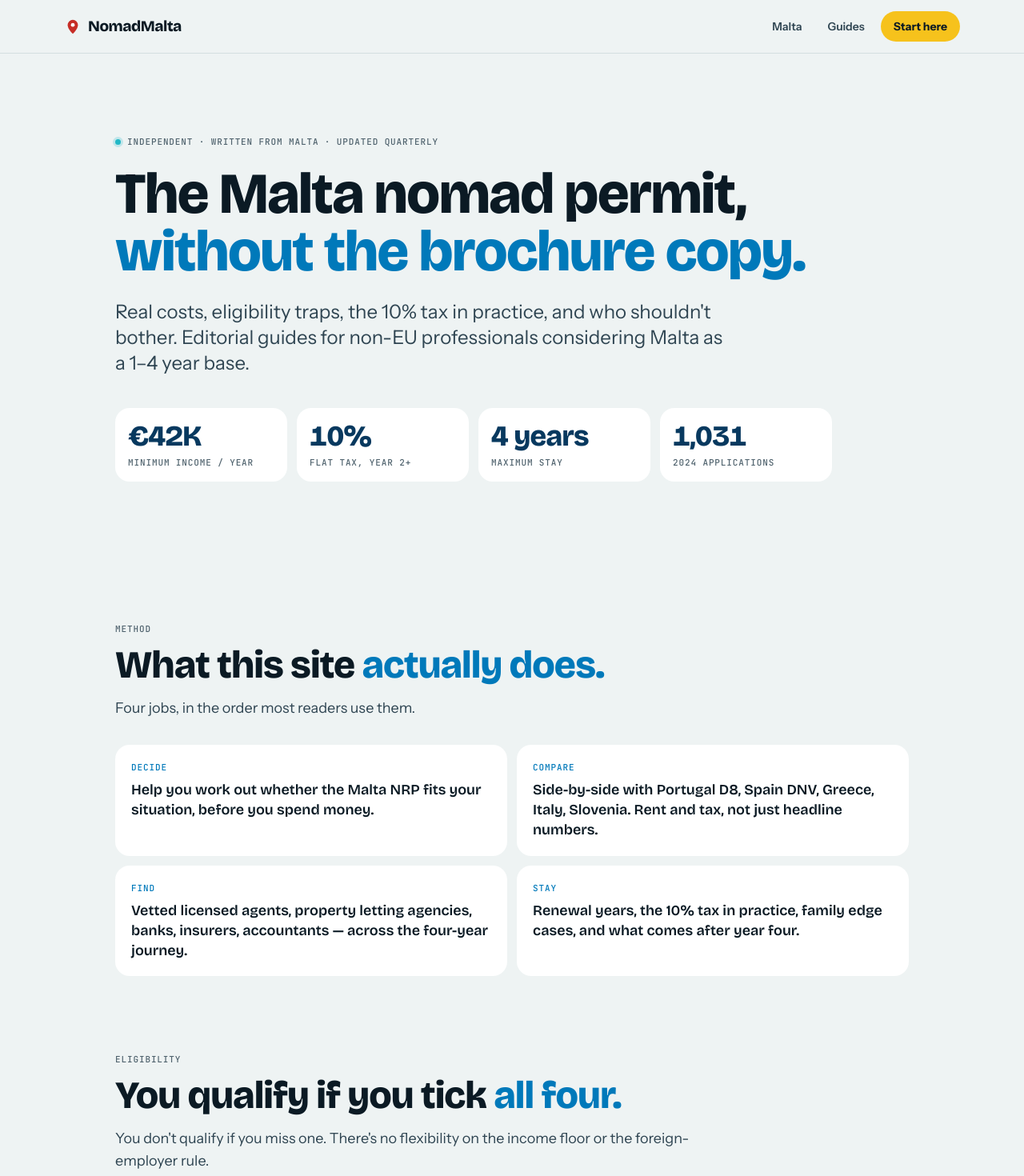
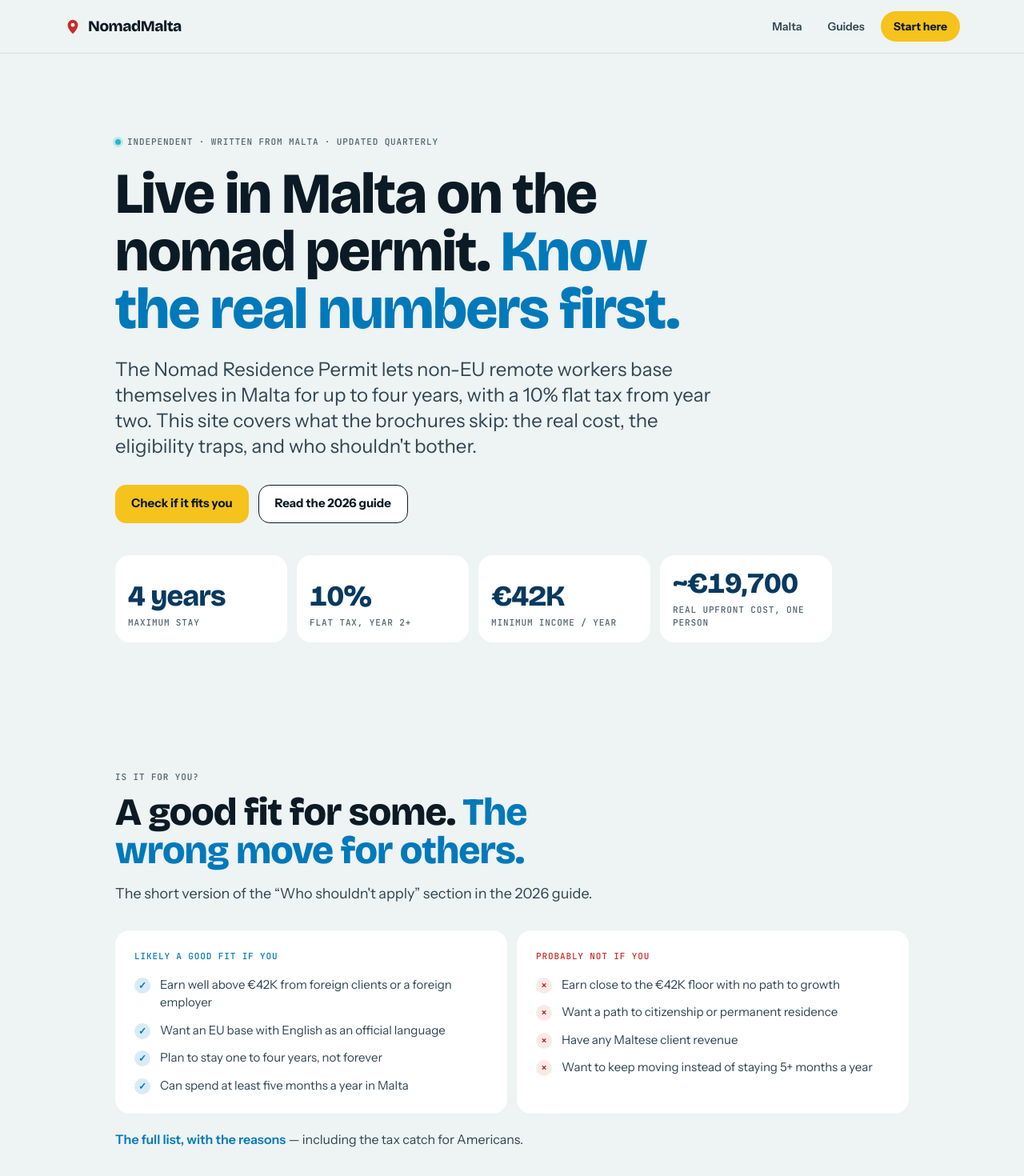
Before and after one commit to licsuj/nomadproject, a React (Vite) app: page / in a window 1280 px wide. Shown: the top 1470 px of the page at 80% size. Built offline with nearby package versions, Linux system fonts and the light colour scheme.

Commit message:
Add files via upload

```diff
--- a/spots/assets/board.js
+++ b/spots/assets/board.js
@@ -4,7 +4,8 @@
 const L = window.LOCATION;
 const SPOTS = window.SPOTS || [];
 const CONTACT = "hello@example.com";           // ← replace before launch
-const STALE_MIN = 90;                            // minutes in background before asking "Moved on?"
+const STALE_MIN = 90;
+const NOMAD_URL = "https://nomadmalta.com/?utm_source=spots&utm_medium=qr";   // sister site                            // minutes in background before asking "Moved on?"
 
 const esc = s => String(s ?? "").replace(/[&<>"']/g, c => ({"&":"&amp;","<":"&lt;",">":"&gt;",'"':"&quot;","'":"&#39;"}[c]));
 const fill = (s, o) => s.replace(/\{(\w+)\}/g, (_, k) => o[k] ?? "");
@@ -27,6 +28,7 @@
     capH:"Pick a caption", capSub:"Swipe for 5 styles. Copies with hashtags.", copy:"Copy", tagsOnly:"Tags only", copied:"Copied ✓", selected:"Selected, tap Copy",
     locTag:"Location tag", net:"",
     boatH:"See the caves from inside", boatP:"Boats leave from Wied iż-Żurrieq harbour, a short drive down the road.", boatGo:"Book a boat trip ↗", aff:"Affiliate link, same price for you.",
+    nomadH:"Staying longer than a holiday?", nomadP:"NomadMalta: independent guides to living in Malta on the nomad permit.", nomadGo:"Visit NomadMalta ↗",
     featH:"Get featured here", featP:"Add {tag}{handle} when you post. We show the best ones, with credit.",
     pick:"Local pick · Sponsored",
     otherH:"Other spots", find:"Find my spot", finding:"Checking…", notNear:"No board spot near you right now.", locOff:"Location unavailable. Pick from the list.", soon:"draft",
@@ -53,6 +55,7 @@
     locTag:"定位",
     net:"用国内手机卡漫游时，Instagram 和 TikTok 通常打不开，小红书、抖音、微信可以正常用，所以默认给你小红书图文版。",
     boatH:"想进洞看？", boatP:"山下 Wied iż-Żurrieq 小港口有游船，开车几分钟。", boatGo:"预订游船 ↗", aff:"推广链接，价格不变。",
+    nomadH:"想在马耳他住得更久？", nomadP:"NomadMalta：马耳他数字游民居留许可的独立指南（英文）。", nomadGo:"访问 NomadMalta ↗",
     featH:"有机会展示在这里", featP:"发布时带上 {tag}{handle}，我们会展示优秀作品并注明作者。",
     pick:"本地推荐 · 赞助",
     otherH:"其他景点", find:"定位我的景点", finding:"定位中…", notNear:"附近暂时没有我们的景点页面。", locOff:"无法定位，请从列表选择。", soon:"草稿",
@@ -188,6 +191,7 @@
   if (L.localPick) more.push(`<div class="row pick"><span class="label">${T.pick}</span><h3>${esc(L.localPick.name)}</h3><p>${esc(L.localPick[lang])}</p>${L.localPick.url?`<a class="go" data-track="local_pick" href="${esc(L.localPick.url)}" target="_blank" rel="noopener sponsored">${esc(L.localPick.name)} ↗</a>`:""}</div>`);
   more.push(`<div class="row"><h3>${T.boatH}</h3><p>${T.boatP}</p>${L.boat.url?`<a class="go" data-track="boat" href="${esc(L.boat.url)}" target="_blank" rel="noopener sponsored">${T.boatGo}</a><small>${T.aff}</small>`:""}</div>`);
   more.push(`<div class="row"><h3>${T.featH}</h3><p>${fill(T.featP,{tag:`<b>${esc(tag)}</b>`, handle: handle?` ${lang==="zh"?"并 @":"+ "}<b>${esc(handle)}</b>`:""})}</p></div>`);
+  more.push(`<div class="row"><h3>${T.nomadH}</h3><p>${T.nomadP}</p><a class="go" data-track="nomadmalta" href="${NOMAD_URL}" target="_blank" rel="noopener">${T.nomadGo}</a></div>`);
   if (others.length) more.push(`<div class="row"><h3>${T.otherH}</h3>${spotList()}</div>`);
   if (lang === "en" && L.signup && L.signup.action) more.push(`<form class="row" id="signup" action="${esc(L.signup.action)}" method="post" target="_blank">
       <h3>${T.sigH}</h3><p>${T.sigP}</p>
--- a/src/components/ArticleRenderer.tsx
+++ b/src/components/ArticleRenderer.tsx
@@ -17,6 +17,7 @@
 export function slugify(text: string): string {
   return text
     .toLowerCase()
+    .replace(/['\u2019]/g, '')
     .normalize('NFKD')
     .replace(/[̀-ͯ]/g, '')
     .replace(/[^a-z0-9]+/g, '-')
--- a/src/components/SiteHeader.tsx
+++ b/src/components/SiteHeader.tsx
@@ -30,12 +30,12 @@
               {n.label}
             </NavLink>
           ))}
-          <Link to="/guides" className="sm:hidden rounded-full px-3 py-2 text-ink-soft no-underline">
+          <Link to="/guides" className="sm:hidden rounded-full px-2 py-2 text-ink-soft no-underline">
             Guides
           </Link>
           <Link
             to="/guides/2026-malta-nrp-guide"
-            className="inline-flex min-h-[38px] items-center whitespace-nowrap rounded-full bg-luzzu px-4 font-bold text-ink no-underline hover:brightness-95"
+            className="inline-flex min-h-[38px] items-center whitespace-nowrap rounded-full bg-luzzu px-3.5 sm:px-4 font-bold text-ink no-underline hover:brightness-95"
           >
             Start here
           </Link>
--- a/src/pages/HomePage.tsx
+++ b/src/pages/HomePage.tsx
@@ -40,7 +40,7 @@
   useSeo({
     title: 'NomadMalta — The Malta nomad permit, without the brochure copy',
     description:
-      'Working guides on the Malta Nomad Residence Permit. Cost, process, eligibility, and the edge cases nobody else publishes.',
+      'Live in Malta on the Nomad Residence Permit: the real upfront cost, who qualifies, the 10% flat tax, and who shouldn\'t apply. Independent guides written from Malta.',
     canonicalPath: '/',
     jsonLd: withOrg(website, {
       '@context': 'https://schema.org',
@@ -63,35 +63,60 @@
   return (
     <>
       {/* ============== HERO ============== */}
-      <section className="container max-w-5xl pt-12 pb-14 md:pt-24 md:pb-20">
+      <section className="container max-w-5xl pt-12 pb-12 md:pt-24 md:pb-16">
         <div className="eyebrow live-dot mb-5">Independent · Written from Malta · Updated quarterly</div>
         <h1 className="display text-[40px] leading-[1] md:text-7xl max-w-4xl mb-6">
-          The Malta nomad permit, <em>without the brochure copy.</em>
+          Live in Malta on the nomad permit. <em>Know the real numbers first.</em>
         </h1>
         <p className="text-lg md:text-2xl text-ink-soft leading-relaxed max-w-3xl">
-          Real costs, eligibility traps, the 10% tax in practice, and who
-          shouldn't bother. Editorial guides for non-EU professionals
-          considering Malta as a 1–4 year base.
+          The Nomad Residence Permit lets non-EU remote workers base
+          themselves in Malta for up to four years, with a 10% flat tax from
+          year two. This site covers what the brochures skip: the real cost,
+          the eligibility traps, and who shouldn't bother.
         </p>
+        <div className="mt-8 flex flex-col gap-3 sm:flex-row">
+          <a href="#fit" className="btn-y">Check if it fits you</a>
+          <Link to="/guides/2026-malta-nrp-guide" className="btn-o">Read the 2026 guide</Link>
+        </div>
         <dl className="mt-10 grid grid-cols-2 gap-3 md:grid-cols-4 max-w-4xl">
+          <Stat value="4 years" label="Maximum stay" />
+          <Stat value="10%" label="Flat tax, year 2+" />
           <Stat value="€42K" label="Minimum income / year" />
-          <Stat value="10%" label="Flat tax, year 2+" />
-          <Stat value="4 years" label="Maximum stay" />
-          <Stat value="1,031" label="2024 applications" />
+          <Stat value="~€19,700" label="Real upfront cost, one person" />
         </dl>
       </section>
 
-      {/* ============== WHAT THIS SITE DOES ============== */}
-      <Section id="method">
-        <SectionHead label="Method" subhead="Four jobs, in the order most readers use them.">
-          What this site <em>actually does.</em>
+      {/* ============== FIT ============== */}
+      <Section id="fit">
+        <SectionHead label="Is it for you?" subhead="The short version of the “Who shouldn't apply” section in the 2026 guide.">
+          A good fit for some. <em>The wrong move for others.</em>
         </SectionHead>
         <div className="mt-8 grid grid-cols-1 gap-3 md:grid-cols-2">
-          <Job heading="Decide" body="Help you work out whether the Malta NRP fits your situation, before you spend money." />
-          <Job heading="Compare" body="Side-by-side with Portugal D8, Spain DNV, Greece, Italy, Slovenia. Rent and tax, not just headline numbers." />
-          <Job heading="Find" body="Vetted licensed agents, property letting agencies, banks, insurers, accountants — across the four-year journey." />
-          <Job heading="Stay" body="Renewal years, the 10% tax in practice, family edge cases, and what comes after year four." />
+          <div className="card p-5 md:p-6">
+            <h3 className="eyebrow mb-4 text-sea">Likely a good fit if you</h3>
+            <ul className="grid gap-3 text-[15px] text-ink-soft">
+              <FitItem good>Earn well above €42K from foreign clients or a foreign employer</FitItem>
+              <FitItem good>Want an EU base with English as an official language</FitItem>
+              <FitItem good>Plan to stay one to four years, not forever</FitItem>
+              <FitItem good>Can spend at least five months a year in Malta</FitItem>
+            </ul>
+          </div>
+          <div className="card p-5 md:p-6">
+            <h3 className="eyebrow mb-4 text-flag">Probably not if you</h3>
+            <ul className="grid gap-3 text-[15px] text-ink-soft">
+              <FitItem>Earn close to the €42K floor with no path to growth</FitItem>
+              <FitItem>Want a path to citizenship or permanent residence</FitItem>
+              <FitItem>Have any Maltese client revenue</FitItem>
+              <FitItem>Want to keep moving instead of staying 5+ months a year</FitItem>
+            </ul>
+          </div>
         </div>
+        <p className="mt-5 text-base text-ink-soft">
+          <Link to="/guides/2026-malta-nrp-guide#who-shouldnt-apply" className="font-semibold text-sea hover:underline">
+            The full list, with the reasons
+          </Link>{' '}
+          — including the tax catch for Americans.
+        </p>
       </Section>
 
       {/* ============== ELIGIBILITY ============== */}
@@ -216,6 +241,27 @@
         </div>
       </Section>
 
+      {/* ============== CHEAT SHEET ============== */}
+      <section className="container max-w-5xl pt-16 md:pt-24">
+        <div className="panel-dark rounded-[24px] px-6 py-10 md:px-12 md:py-14">
+          <div className="relative max-w-2xl">
+            <div className="eyebrow-dark mb-4">One-page summary</div>
+            <h2 className="font-display text-3xl md:text-5xl font-extrabold leading-tight text-white mb-5">
+              The Malta Nomad Permit Cheat Sheet, 2026.
+            </h2>
+            <p className="text-lg text-on-dark-mute leading-relaxed mb-8">
+              One A4 page. The condensed reference for when you're actually applying — print it, give it to your accountant, keep it on your phone. Everything else lives in the <Link to="/guides" className="font-semibold text-on-dark underline">guides</Link>. This is the page you'll come back to.
+            </p>
+            <a href="https://nomadmalta.beehiiv.com/subscribe" target="_blank" rel="noopener noreferrer" className="btn-y">
+              Get the cheat sheet <span aria-hidden="true">→</span>
+            </a>
+            <p className="mt-4 text-xs text-on-dark-mute">
+              We won't email you weekly. Future emails only when regulations change or something significant publishes.
+            </p>
+          </div>
+        </div>
+      </section>
+
       {/* ============== DIRECTORY ============== */}
       <Section id="directory" wide>
         <SectionHead label="Directory" subhead="Vetted partners across the four-year customer journey. Affiliate links earn a fee. Independent listings don't. Both are tagged so you can tell.">
@@ -272,27 +318,6 @@
         </p>
       </Section>
 
-      {/* ============== CHEAT SHEET ============== */}
-      <section className="container max-w-5xl pt-16 md:pt-24">
-        <div className="panel-dark rounded-[24px] px-6 py-10 md:px-12 md:py-14">
-          <div className="relative max-w-2xl">
-            <div className="eyebrow-dark mb-4">One-page summary</div>
-            <h2 className="font-display text-3xl md:text-5xl font-extrabold leading-tight text-white mb-5">
-              The Malta Nomad Permit Cheat Sheet, 2026.
-            </h2>
-            <p className="text-lg text-on-dark-mute leading-relaxed mb-8">
-              One A4 page. The condensed reference for when you're actually applying — print it, give it to your accountant, keep it on your phone. Everything else lives in the <Link to="/guides" className="font-semibold text-on-dark underline">guides</Link>. This is the page you'll come back to.
-            </p>
-            <a href="https://nomadmalta.beehiiv.com/subscribe" target="_blank" rel="noopener noreferrer" className="btn-y">
-              Get the cheat sheet <span aria-hidden="true">→</span>
-            </a>
-            <p className="mt-4 text-xs text-on-dark-mute">
-              We won't email you weekly. Future emails only when regulations change or something significant publishes.
-            </p>
-          </div>
-        </div>
-      </section>
-
       {/* ============== FAQ ============== */}
       <Section id="faq">
         <SectionHead label="FAQ" subhead="Plain answers to the seven questions readers ask most often. Longer answers in the guides.">
@@ -308,6 +333,19 @@
               <p className="pb-5 text-base text-ink-soft leading-relaxed">{f.a}</p>
             </details>
           ))}
+        </div>
+      </Section>
+
+      {/* ============== WHAT THIS SITE DOES ============== */}
+      <Section id="method">
+        <SectionHead label="Method" subhead="Four jobs, in the order most readers use them.">
+          What this site <em>actually does.</em>
+        </SectionHead>
+        <div className="mt-8 grid grid-cols-1 gap-3 md:grid-cols-2">
+          <Job heading="Decide" body="Help you work out whether the Malta NRP fits your situation, before you spend money." />
+          <Job heading="Compare" body="Side-by-side with Portugal D8, Spain DNV, Greece, Italy, Slovenia. Rent and tax, not just headline numbers." />
+          <Job heading="Find" body="Vetted licensed agents, property letting agencies, banks, insurers, accountants — across the four-year journey." />
+          <Job heading="Stay" body="Renewal years, the 10% tax in practice, family edge cases, and what comes after year four." />
         </div>
       </Section>
 
@@ -332,6 +370,22 @@
     <section id={id} className={`container ${wide ? 'max-w-6xl' : 'max-w-5xl'} pt-16 md:pt-24 scroll-mt-20`}>
       {children}
     </section>
+  );
+}
+
+function FitItem({ good, children }: { good?: boolean; children: React.ReactNode }) {
+  return (
+    <li className="flex gap-3">
+      <span
+        aria-hidden="true"
+        className={`mt-0.5 flex h-5 w-5 flex-none items-center justify-center rounded-full text-[12px] font-bold ${
+          good ? 'bg-sea/15 text-sea' : 'bg-flag/10 text-flag'
+        }`}
+      >
+        {good ? '✓' : '×'}
+      </span>
+      <span>{children}</span>
+    </li>
   );
 }
 
```
Also changed, not shown: spots/README.md, 1 other file (tests, documents, lock files or other folders).
